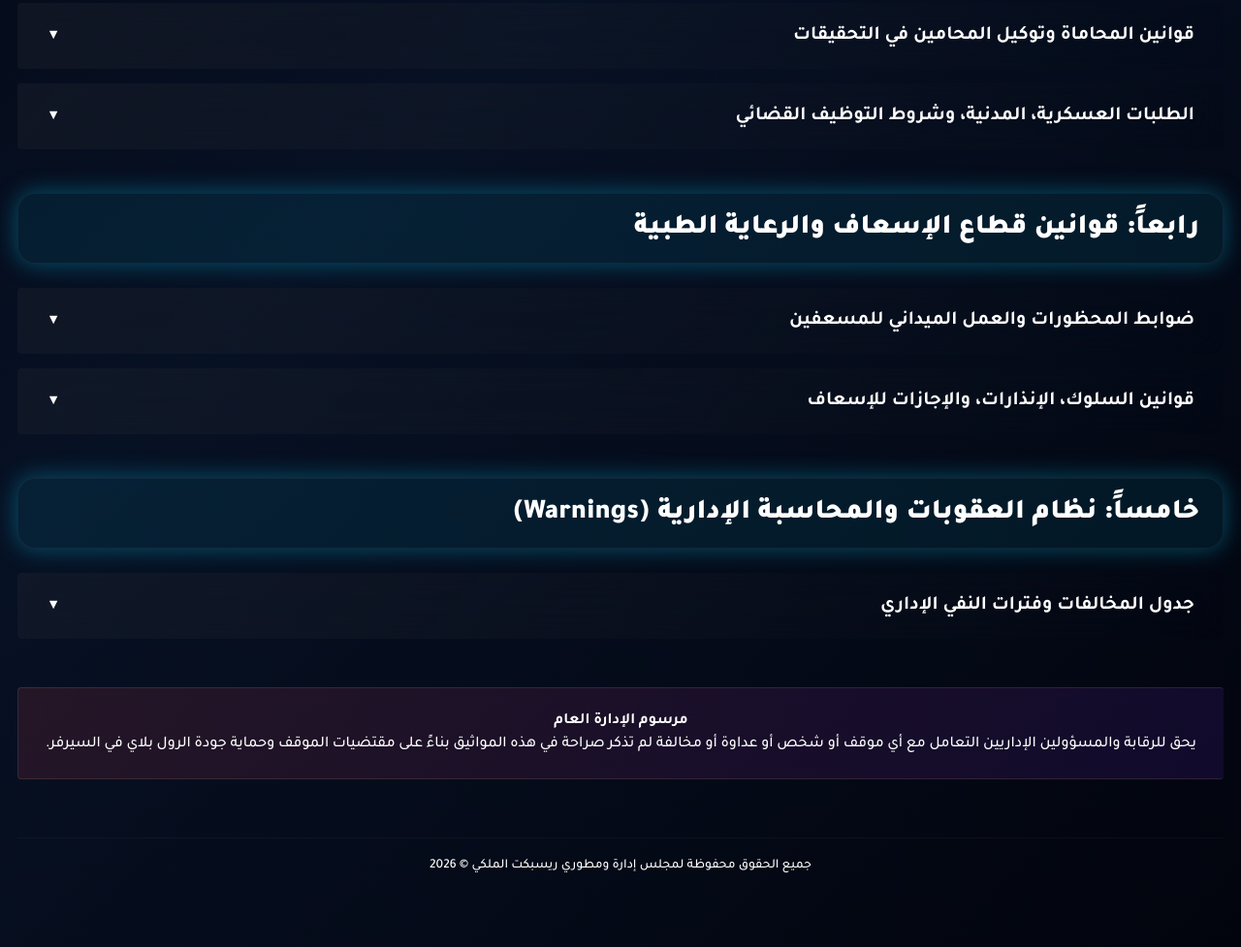
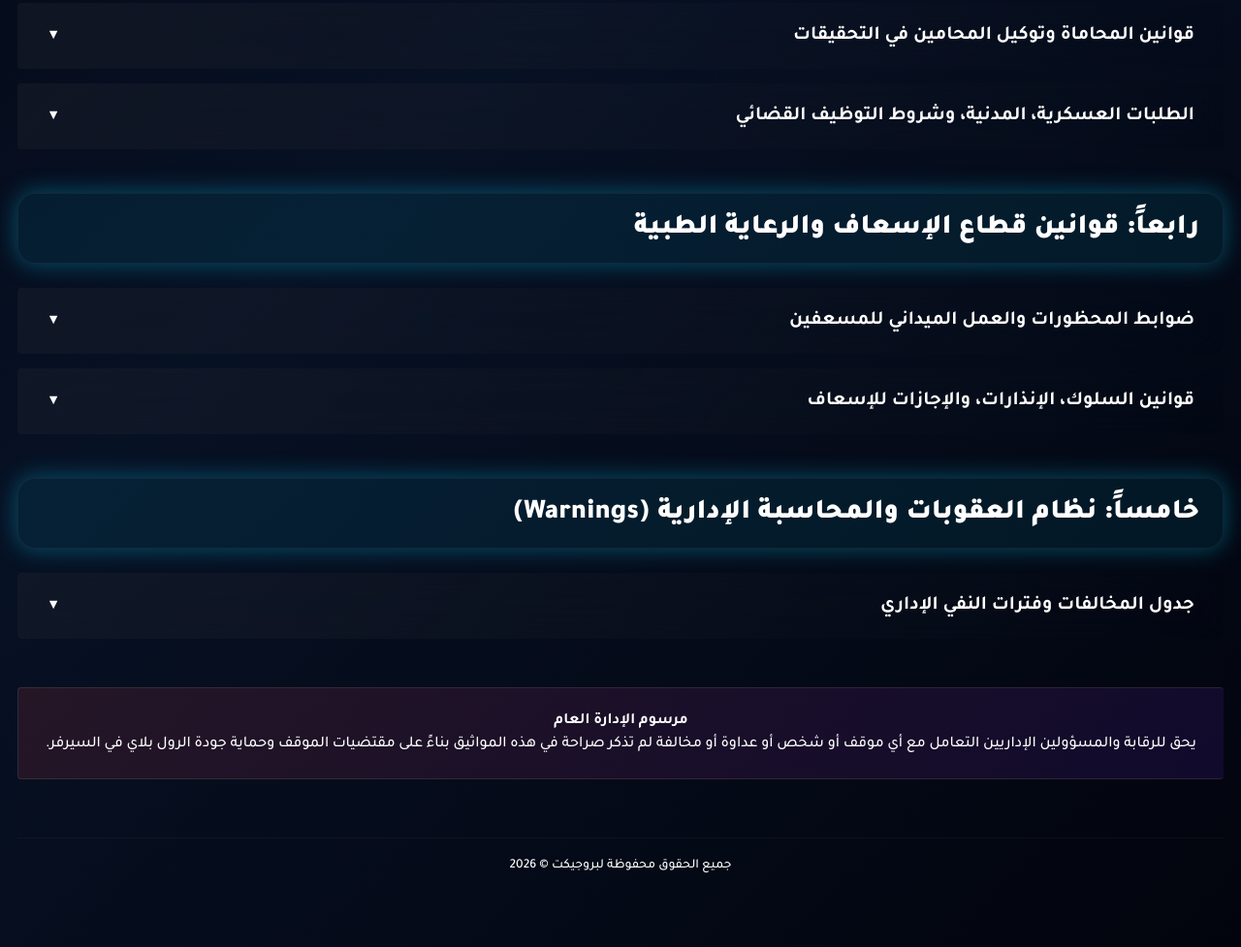
Before and after one commit to alshmrrryali-oss/Project-Rp, a plain HTML site: page index.html in a window 1280 px wide. Shown: the part 1105-2082 px from the top of the page at 97% size. Drawn offline with Linux system fonts and the light colour scheme.

Commit message:
Update index.html

```diff
--- a/index.html
+++ b/index.html
@@ -664,7 +664,7 @@ PREMIUM ROLEPLAY SYSTEM • OFFICIAL CITY CONSTITUTION
     </div>
 
     <div class="footer">
-        <p>جميع الحقوق محفوظة لمجلس إدارة ومطوري ريسبكت الملكي &copy; 2026</p>
+        <p>جميع الحقوق محفوظة لبروجيكت  &copy; 2026</p>
     </div>
 
 </div>
```
